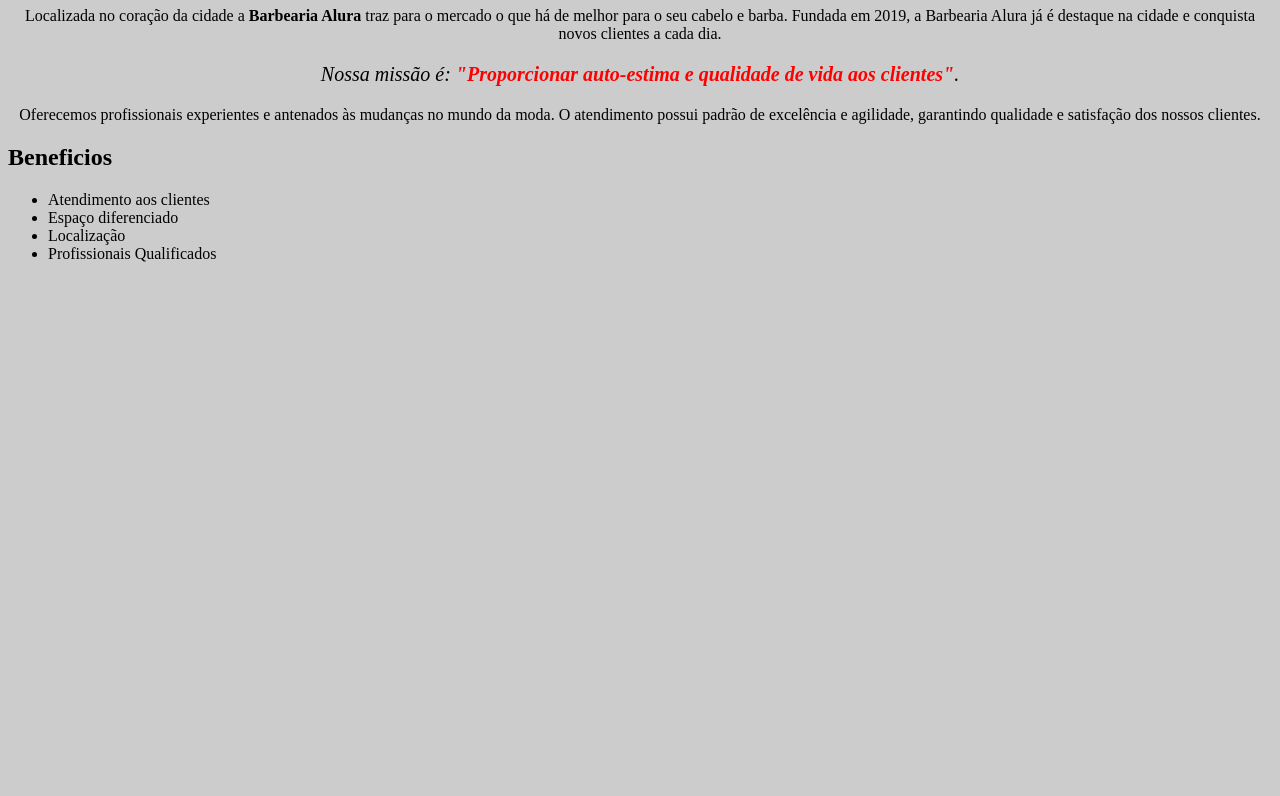
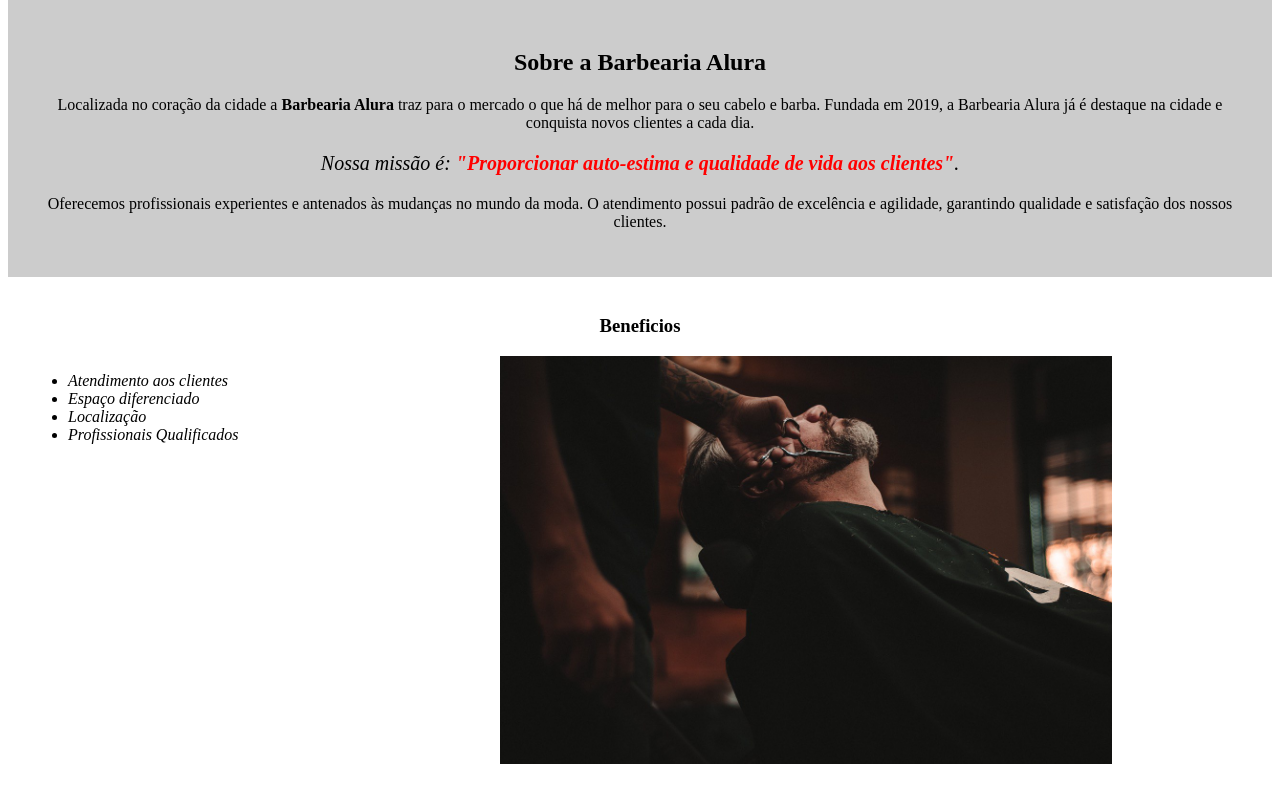
Before and after one commit to dmayta/HTML-CSS, a plain HTML site: page index.html in a window 1280 px wide. Shown: the part 559-1355 px from the top of the page. Before the commit the page ends 838 px from the top, so only its background shows below. Drawn offline with Linux system fonts and the light colour scheme.

Commit message:
Encerrando a primeira pagina HTML da Barbearia

```diff
--- a/index.html
+++ b/index.html
@@ -8,28 +8,40 @@
 </head>
 
 <body>
+    <header>
+        <h1 class="titulo-principal">Barbearia Alura</h1>
+    </header>
+
     <img id="banner" src="img/banner.jpg">
+    <div class="principal">
+        <h2 class="titulo-centralizado">Sobre a Barbearia Alura</h2>
 
-    <h1>Sobre a Barbearia Alura</h1>
+        <p>Localizada no coração da cidade a <strong>Barbearia Alura</strong> traz para o mercado o que há de melhor
+            para o
+            seu cabelo e barba.
+            Fundada em 2019, a Barbearia Alura já é destaque na cidade e conquista novos clientes a cada dia.</p>
 
-    <p>Localizada no coração da cidade a <strong>Barbearia Alura</strong> traz para o mercado o que há de melhor para o
-        seu cabelo e barba.
-        Fundada em 2019, a Barbearia Alura já é destaque na cidade e conquista novos clientes a cada dia.</p>
+        <p id="missao"><em>Nossa missão é: <strong>"Proporcionar auto-estima e qualidade de vida aos
+                    clientes"</strong>.</em></p>
 
-    <p id="missao"><em>Nossa missão é: <strong>"Proporcionar auto-estima e qualidade de vida aos clientes"</strong>.</em></p>
+        <p>Oferecemos profissionais experientes e antenados às mudanças no mundo da moda.
+            O atendimento possui padrão de excelência e agilidade, garantindo qualidade e satisfação dos nossos
+            clientes.
+        </p>
+    </div>
 
-    <p>Oferecemos profissionais experientes e antenados às mudanças no mundo da moda.
-        O atendimento possui padrão de excelência e agilidade, garantindo qualidade e satisfação dos nossos clientes.
-    </p>
+    <div class="beneficios">
+        <h3 class="titulo-centralizado">Beneficios</h3>
 
-    <h2>Beneficios</h2>
+        <ul>
+            <li class="itens">Atendimento aos clientes</li>
+            <li class="itens">Espaço diferenciado</li>
+            <li class="itens">Localização</li>
+            <li class="itens">Profissionais Qualificados</li>
+        </ul>
 
-    <ul>
-        <li>Atendimento aos clientes</li>
-        <li>Espaço diferenciado</li>
-        <li>Localização</li>
-        <li>Profissionais Qualificados</li>
-    </ul>
+        <img class="img-beneficios" src="img/beneficios.jpg">
+    </div>
 </body>
 
 </html>
--- a/style.css
+++ b/style.css
@@ -1,12 +1,20 @@
 body{
+}
+
+.principal{
     background: #CCCCCC;
+    padding: 30px;
+}
+
+.titulo-principal{
+    padding-left: 20px;
 }
 
 #banner{
     width: 100%;
 }
 
-h1{
+.titulo-centralizado{
     text-align: center;
 }
 
@@ -21,3 +29,23 @@ p {
 em strong{
     color: red;
 }
+
+.itens{
+    font-style: italic;
+}
+
+.beneficios{
+    background: #FFFFFF;
+    padding: 20px;
+}
+
+ul{
+    display: inline-block;
+    vertical-align: top;
+    width: 20%;
+    margin-right: 15%;
+}
+
+.img-beneficios{
+    width: 50%;
+}
```
Also changed, not shown: img/beneficios.jpg (added).
